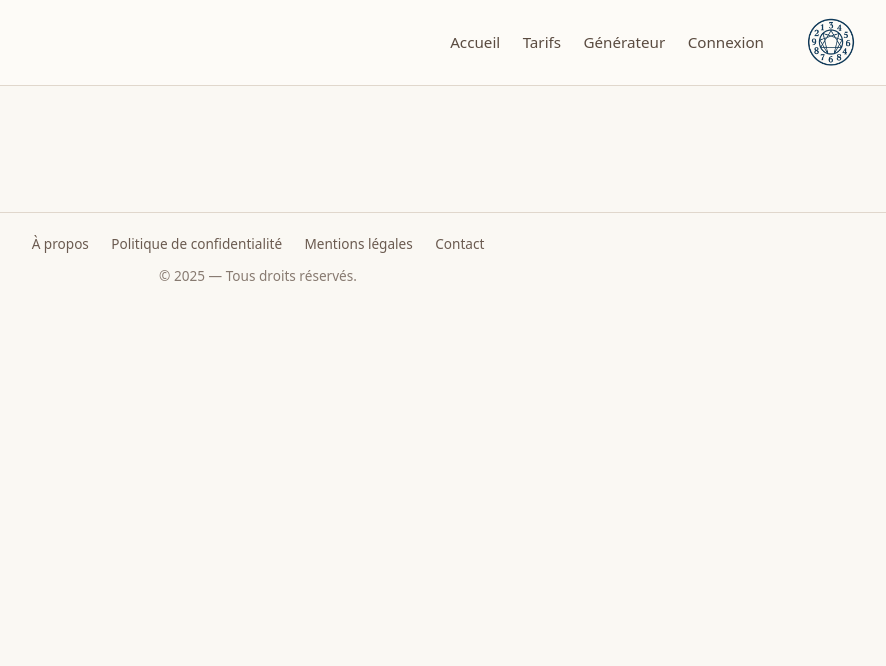
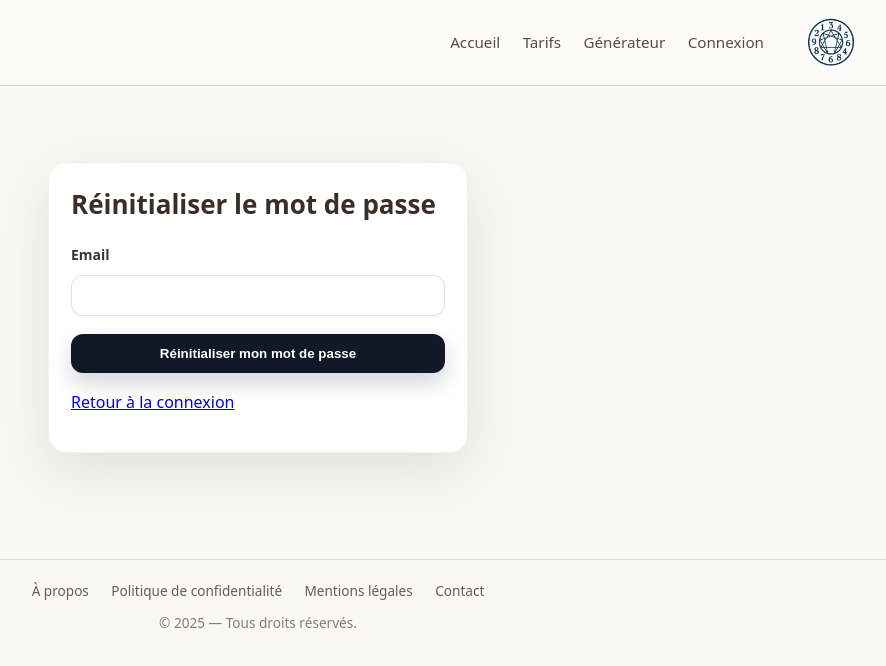
Before and after one commit to Itshibanta/numerology-app, a React (Vite) app in the folder web/: page /reset-password in a window 1280 px wide. Shown: the top 666 px of the page, without its empty margins (382-1268 px from the left). Built offline with nearby package versions, Linux system fonts and the light colour scheme; no server answers.

Commit message:
fix mail

```diff
--- a/web/src/App.tsx
+++ b/web/src/App.tsx
@@ -11,13 +11,11 @@ import ContactPage from "./pages/ContactPage";
 import SignInPage from "./pages/SignInPage";
 import SignUpPage from "./pages/SignUpPage";
 import ProfilePage from "./pages/ProfilePage";
+import ResetPasswordPage from "./pages/ResetPasswordPage";
 
 import logo from "./assets/logo.png";
 
 import AuthCallbackPage from "./pages/AuthCallbackPage";
-
-// …
-<Route path="/auth/callback" element={<AuthCallbackPage />} />
 
 
 function isLoggedIn(): boolean {
@@ -63,6 +61,8 @@ export default function App() {
           <Route path="/signin" element={<SignInPage />} />
           <Route path="/signup" element={<SignUpPage />} />
           <Route path="/profile" element={<ProfilePage />} />
+          <Route path="/auth/callback" element={<AuthCallbackPage />} />
+          <Route path="/reset-password" element={<ResetPasswordPage />} />
         </Routes>
       </main>
 
--- /dev/null
+++ b/web/src/pages/ResetPasswordPage.tsx
@@ -0,0 +1,59 @@
+import { useState } from "react";
+import { supabase } from "../supabaseClient";
+import "../App.css";
+
+export default function ResetPasswordPage() {
+  const [email, setEmail] = useState("");
+  const [info, setInfo] = useState<string | null>(null);
+  const [error, setError] = useState<string | null>(null);
+  const [loading, setLoading] = useState(false);
+
+  async function handleSend(e: React.FormEvent) {
+    e.preventDefault();
+    setError(null);
+    setInfo(null);
+    setLoading(true);
+
+    try {
+      const { error } = await supabase.auth.resetPasswordForEmail(email, {
+        redirectTo: "https://classy-sfogliatella-0aecf9.netlify.app/reset-password",
+      });
+
+      // ✅ Message “anti-enumération”: on dit la même chose quoi qu’il arrive
+      if (error) {
+        console.error("RESET_EMAIL_ERROR", error);
+      }
+
+      setInfo("Si votre compte existe, un email vous sera envoyé.");
+    } finally {
+      setLoading(false);
+    }
+  }
+
+  return (
+    <div className="auth-container">
+      <h2>Réinitialiser le mot de passe</h2>
+
+      <form onSubmit={handleSend} className="auth-form">
+        <label>Email</label>
+        <input
+          type="email"
+          required
+          value={email}
+          onChange={(e) => setEmail(e.target.value)}
+        />
+
+        {error && <p className="auth-error">{error}</p>}
+        {info && <p className="auth-info">{info}</p>}
+
+        <button type="submit" className="auth-btn" disabled={loading}>
+          {loading ? "Envoi..." : "Réinitialiser mon mot de passe"}
+        </button>
+      </form>
+
+      <p style={{ marginTop: "16px" }}>
+        <a href="/signin">Retour à la connexion</a>
+      </p>
+    </div>
+  );
+}
--- a/web/src/pages/SignInPage.tsx
+++ b/web/src/pages/SignInPage.tsx
@@ -1,8 +1,7 @@
-import { useEffect, useState } from "react";
-import { loginUser } from "../api";
+// web/src/pages/SignInPage.tsx
+import { useEffect, useMemo, useState } from "react";
 import "../App.css";
 import { supabase } from "../supabaseClient";
-
 
 export default function SignInPage() {
   const [email, setEmail] = useState("");
@@ -10,17 +9,19 @@ export default function SignInPage() {
   const [error, setError] = useState<string | null>(null);
   const [loading, setLoading] = useState(false);
 
+  const params = useMemo(() => new URLSearchParams(window.location.search), []);
+  const confirmed = params.get("confirmed") === "1";
+  const registered = params.get("registered") === "1";
 
   useEffect(() => {
-    // Empêche le "flash" de message lié à un ancien token invalide
+    // Nettoie un éventuel token legacy pour éviter les effets bizarres
     localStorage.removeItem("auth_token");
     localStorage.removeItem("user");
   }, []);
 
-
   async function handleSubmit(e: React.FormEvent) {
     e.preventDefault();
-    setError("");
+    setError(null);
     setLoading(true);
 
     try {
@@ -29,22 +30,19 @@ export default function SignInPage() {
         password,
       });
 
-    if (error) {
-      const msg = (error.message || "").toLowerCase();
-
+      if (error || !data?.session?.access_token) {
+        const msg = (error?.message || "").toLowerCase();
         if (msg.includes("email not confirmed")) {
-        setError("Confirmez votre compte avec l'email reçu avant de vous connecter.");
+          setError("Confirmez votre compte avec l’email reçu avant de vous connecter.");
         } else {
           setError("Email ou mot de passe incorrect.");
         }
         return;
       }
 
-
-      // ✅ tu gardes ton système existant: JWT en localStorage
+      // Garde ton système existant: token en localStorage pour appeler ton backend
       localStorage.setItem("auth_token", data.session.access_token);
 
-      // Optionnel: redirection
       window.location.href = "/profile";
     } catch (err: any) {
       setError(err?.message || "Connexion impossible.");
@@ -57,11 +55,19 @@ export default function SignInPage() {
     <div className="auth-container">
       <h2>Connexion</h2>
 
-      {new URLSearchParams(window.location.search).get("confirmed") === "1" && (
+      {registered && (
         <p className="auth-info">
-          Email confirmé ✅ Tu peux maintenant te connecter.
+          Compte créé ✅ Vérifiez vos emails pour confirmer votre inscription.
         </p>
       )}
+
+      {confirmed && (
+        <p className="auth-info">
+          Email confirmé ✅ Vous pouvez maintenant vous connecter.
+        </p>
+      )}
+
+      {error && <p className="auth-error">{error}</p>}
 
       <form onSubmit={handleSubmit} className="auth-form">
         <label>Email</label>
@@ -80,12 +86,14 @@ export default function SignInPage() {
           onChange={(e) => setPassword(e.target.value)}
         />
 
-        {error && <p className="auth-error">{error}</p>}
-
         <button type="submit" className="auth-btn" disabled={loading}>
           {loading ? "Connexion..." : "Se connecter"}
         </button>
       </form>
+
+      <p style={{ marginTop: "10px" }}>
+        Mot de passe oublié ? <a href="/reset-password">Réinitialisez-le</a>
+      </p>
 
       <p style={{ marginTop: "16px" }}>
         Pas encore de compte ? <a href="/signup">Créer un compte</a>
```
Lines whose indentation alone changed are shown as unchanged.
